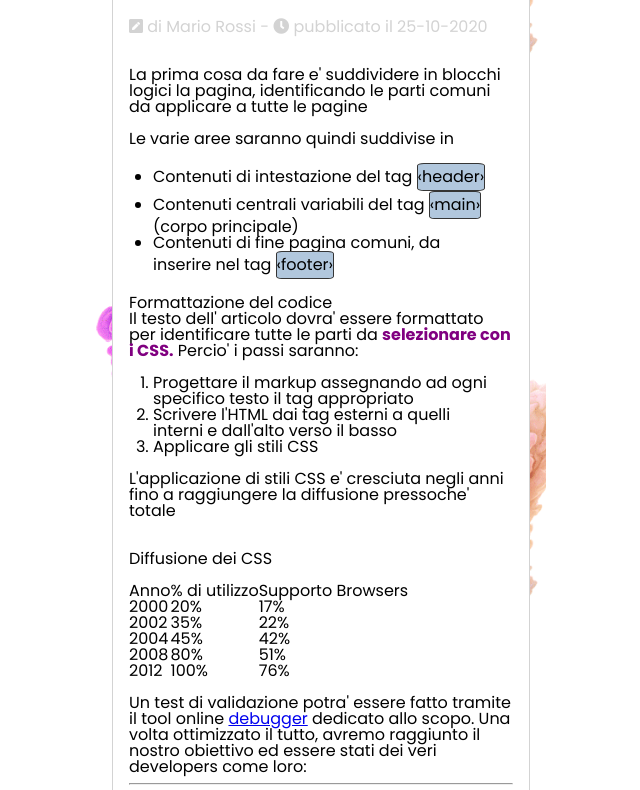
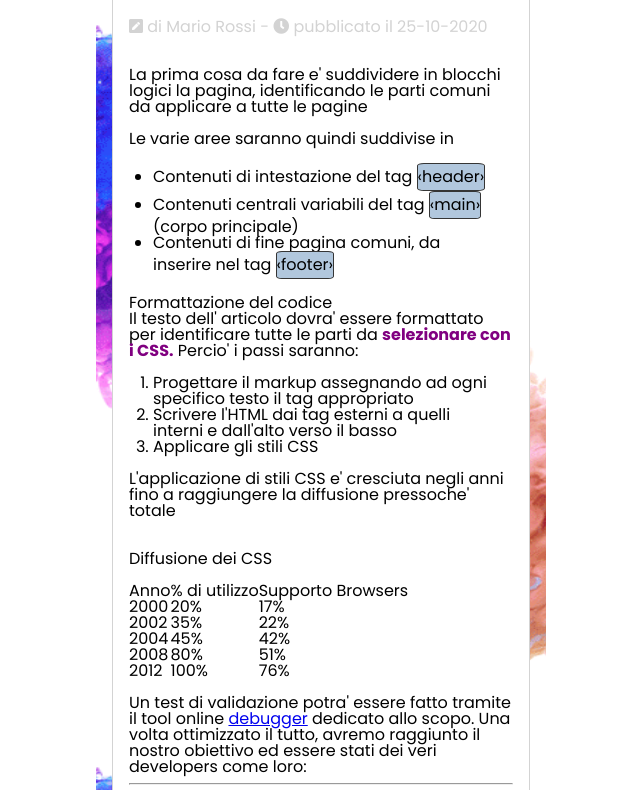
Before and after one commit to ChemZ99/e1-d4, a plain HTML site: page index.html in a window 1280 px wide. Shown: the part 418-1208 px from the top of the page, without its empty margins (319-959 px from the left). Drawn offline with Linux system fonts and the light colour scheme.

Commit message:
fixed bg with bg position negative values

```diff
--- a/assets/css/style.css
+++ b/assets/css/style.css
@@ -7,8 +7,10 @@ body {
 }
 .bg-rules {
   background-image: url(../img/sfondo.png);
-  background-size: 30rem;
-  background-position: ;
+  background-size: 800px 35%;
+  background-position: -220px -300px;
+  background-repeat: repeat-y;
+  overflow: hidden;
 }
 /* HEADER */
 .header {
```
